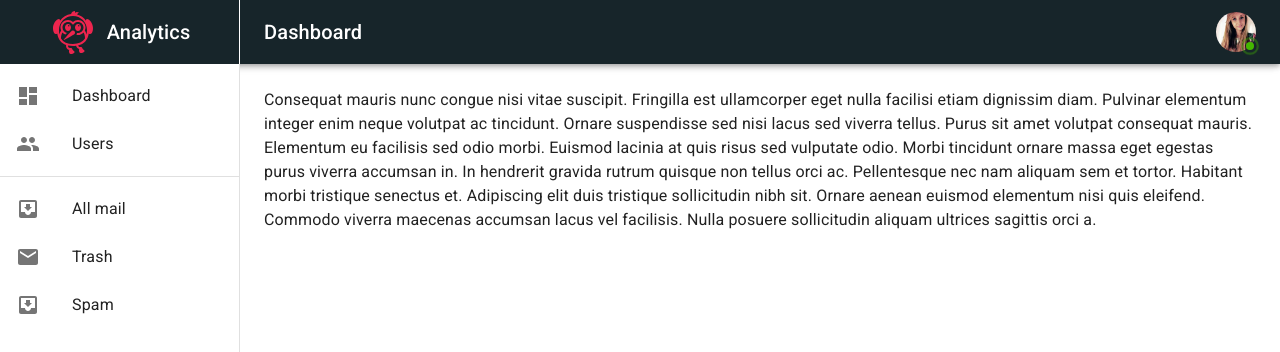
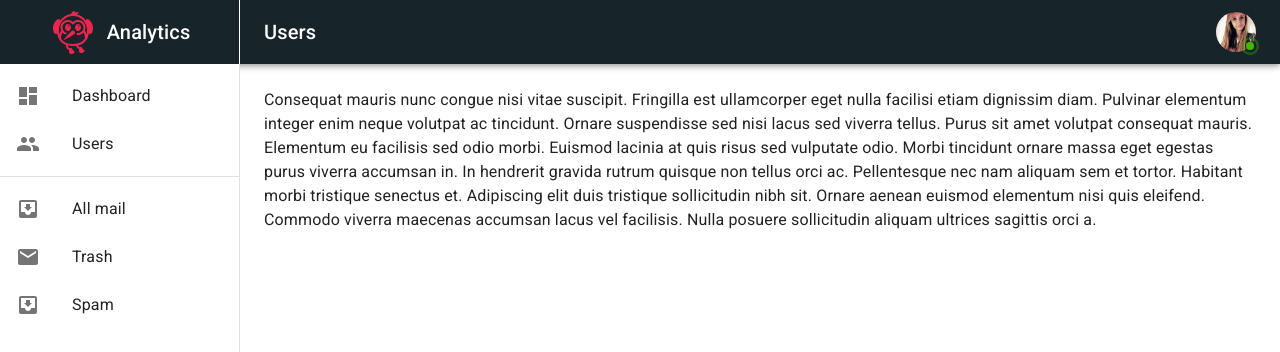
Before and after one commit to titprashantv/next-ts, a Next.js app: page /users in a window 1280 px wide. Shown: the top 352 px of the page. Built offline with nearby package versions, Linux system fonts and the light colour scheme.

Commit message:
Add layout

```diff
--- a/components/Layout.tsx
+++ b/components/Layout.tsx
@@ -1,23 +1,31 @@
 import * as React from 'react';
 import Head from 'next/head';
-import {Box, Toolbar} from '@mui/material';
+import {Box, CssBaseline, Toolbar} from '@mui/material';
+import NavBar from "./navigation/NavBar";
 
-interface TitleProps {
+interface Props {
     children?: React.ReactNode;
     pageTitle: string;
 }
 
-export default function Layout(props: TitleProps) {
+export default function Layout(props: Props) {
+    const {pageTitle, children} = props;
+
     return (
         <div>
             <Head>
                 <meta name="viewport" content="initial-scale=1, width=device-width"/>
-                <title>{props.pageTitle} | Analytics</title>
+                <title>{pageTitle} | Analytics</title>
             </Head>
-            <Box component="main" sx={{flexGrow: 1, p: 3}}>
-                <Toolbar/>
-                {props.children}
+            <Box sx={{display: 'flex'}}>
+                <NavBar pageTitle={pageTitle}/>
+                {/* CssBaseline kickstart an elegant, consistent, and simple baseline to build upon. */}
+                <CssBaseline/>
+                <Box component="main" sx={{flexGrow: 1, p: 3}}>
+                    <Toolbar/>
+                    {children}
+                </Box>
             </Box>
         </div>
     );
-}
+};
--- a/components/navigation/NavBar.tsx
+++ b/components/navigation/NavBar.tsx
@@ -10,6 +10,7 @@ const drawerWidth = 240;
 
 interface Props {
     window?: () => Window;
+    pageTitle: string;
 }
 
 const StyledBadge = styled(Badge)(({theme}) => ({
@@ -41,7 +42,7 @@ const StyledBadge = styled(Badge)(({theme}) => ({
 }));
 
 export default function NavBar(props: Props) {
-    const {window} = props;
+    const {window, pageTitle} = props;
     const [mobileOpen, setMobileOpen] = React.useState(false);
     const [userProfileOpen, setUserProfileOpen] = React.useState(false);
 
@@ -110,7 +111,7 @@ export default function NavBar(props: Props) {
                             </Typography>
                         </Box>
                         <Typography variant="h6" noWrap component="div" sx={{display: {xs: 'none', md: 'flex'}, alignItems: 'center'}}>
-                            Dashboard
+                            {pageTitle}
                         </Typography>
 
                         <Box sx={{flexGrow: 0}}>
--- a/components/navigation/NavIcon.tsx
+++ b/components/navigation/NavIcon.tsx
@@ -1,12 +1,13 @@
 import * as React from 'react';
 import {Dashboard, Group} from '@mui/icons-material';
 
-interface iconName {
-    icon: string
+interface Props {
+    icon: string;
 }
 
-const NavIcon = (props: iconName) => {
-    switch (props.icon) {
+const NavIcon = (props: Props) => {
+    const {icon} = props;
+    switch (icon) {
         case 'Dashboard':
             return <Dashboard/>;
         case 'Group':
--- a/pages/_app.tsx
+++ b/pages/_app.tsx
@@ -1,19 +1,13 @@
 import * as React from 'react';
 import {AppProps} from 'next/app';
-import {ThemeProvider, CssBaseline, Box} from '@mui/material';
+import {ThemeProvider} from '@mui/material';
 import theme from '../src/theme';
-import NavBar from "../components/navigation/NavBar";
 
 export default function MyApp(props: AppProps) {
     const {Component, pageProps} = props;
     return (
         <ThemeProvider theme={theme}>
-            <Box sx={{display: 'flex'}}>
-                <NavBar/>
-                {/* CssBaseline kickstart an elegant, consistent, and simple baseline to build upon. */}
-                <CssBaseline/>
-                <Component {...pageProps} />
-            </Box>
+            <Component {...pageProps} />
         </ThemeProvider>
     );
 }
```
